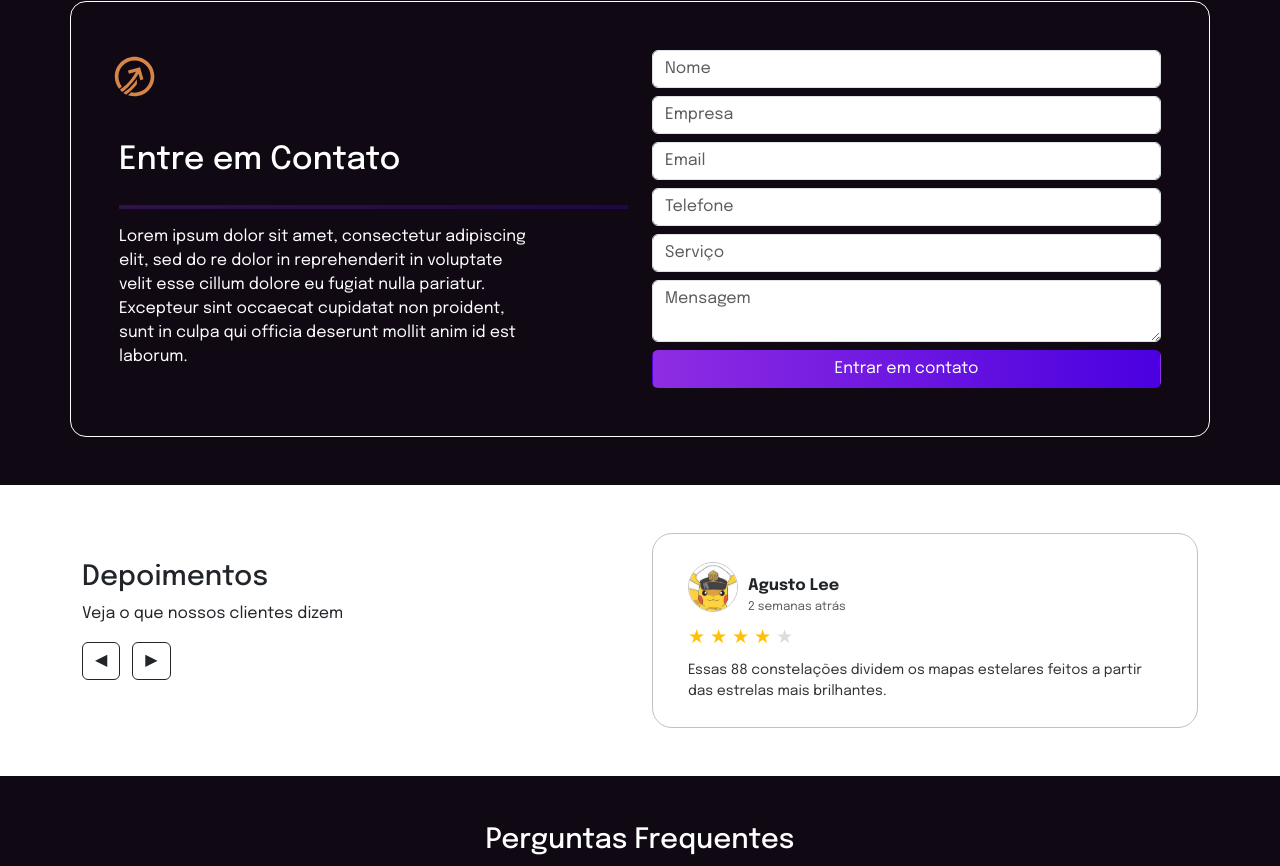
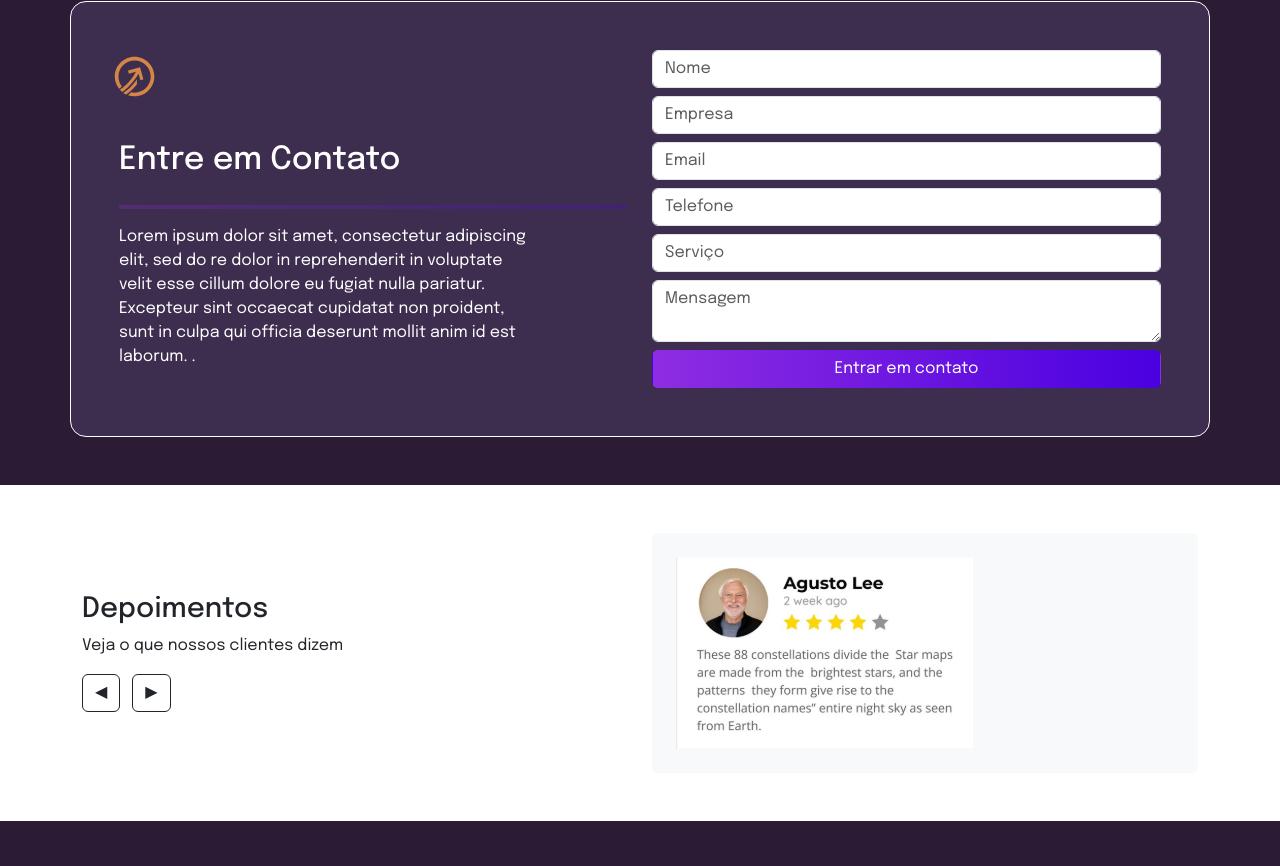
Before and after one commit to Fernanmarc/elevora, a plain HTML site: page index.html in a window 1280 px wide. Shown: the part 1726-2592 px from the top of the page. Drawn offline with nearby package versions, Linux system fonts and the light colour scheme.

Commit message:
Add files via upload

```diff
--- a/index.html
+++ b/index.html
@@ -39,7 +39,7 @@
     }
 
     .hero {
-        background: #fffae7;
+        background: #3c2352;
         padding: 5px 0px 0px 0px;
     }
 
@@ -119,10 +119,10 @@
   }
 
     .bg-dark-purple {
-      background-color: #100914;
+      background-color: #2c1b35;
     }
     .bg-form {
-      background-color: #100914;
+      background-color: #3d2d4f;
       border: 1px solid #fff;
     }
     .gradient-line {
@@ -136,111 +136,6 @@
       object-fit: cover;
       border-radius: 12px;
     }
-
-
-    .profile {
-      display: flex;
-      align-items: center;
-      margin-bottom: 10px;
-    }
-
-    .profile img {
-      width: 50px;
-      height: 50px;
-      border: 1px solid #c7c7c7;
-      border-radius: 50%;
-      margin-right: 14px;
-    }
-
-    .name {
-      font-weight: bold;
-      font-size: 16px;
-    }
-
-    .time {
-      font-size: 12px;
-      color: gray;
-    }
-
-    .stars .inactive {
-      color: #ccc;
-    }
-
-    .review-text {
-      font-size: 14px;
-      color: #333;
-    }
-
-     .review-card {
-        padding: 25px 35px;
-        width: 100%;
-        background-color: #fff;
-        border: solid 1px #c1c1c1;
-        border-radius: 20px;
-        transition: transform 0.5s ease, opacity 0.3s ease;
-      }
-
-  .slide-left {
-    transform: translateX(-100%);
-    opacity: 0;
-  }
-
-  .slide-right {
-    transform: translateX(100%);
-    opacity: 0;
-  }
-
-  .slide-in-left {
-    transform: translateX(-100%);
-    opacity: 0;
-    animation: slideInLeft 0.5s forwards;
-  }
-
-  .slide-in-right {
-    transform: translateX(100%);
-    opacity: 0;
-    animation: slideInRight 0.5s forwards;
-  }
-
-  @keyframes slideInLeft {
-    to {
-      transform: translateX(0%);
-      opacity: 1;
-    }
-  }
-
-  @keyframes slideInRight {
-    to {
-      transform: translateX(0%);
-      opacity: 1;
-    }
-  }
-
-  .stars {
-    font-size: 1.2rem;
-    color: #ffc107;
-  }
-
-  .stars .inactive {
-    color: #ddd;
-  }
-
-  @media (max-width: 768px) {
-  .mobile {
-    display: flex;
-    flex-direction: column;
-    align-items: center;
-  }
-
-  .mob-text{
-    text-align: center;
-        margin-top: 20px;
-        display: flex;
-        justify-content: center;
-        align-items: center;
-  }
-}
-
   </style>
 </head>
 <body>
@@ -274,10 +169,10 @@
   <!-- Hero Section -->
   <section class="hero text-white d-flex align-items-center">
     <div class="container">
-      <div class="row justify-content-center justify-content-md-start">
-        <div class="col-md-6 title-principal mob-text">
-          <h1 style="color: #0f0f0f; margin-bottom: 15px;">Somos referência em diversidade e exclusive<br><span class="highlight">Somos referência.</span></h1>
-          <p style="color: #0f0f0f;">Somos referência em diversidade, exclusividade de produtos,<br> imparcialidade, transparência.</p>
+      <div class="row">
+        <div class="col-md-6 title-principal">
+          <h1>Somos referência em diversidade e exclusive<br><span class="highlight">Somos referência.</span></h1>
+          <p>Somos referência em diversidade, exclusividade de produtos, imparcialidade, transparência.</p>
           <a href="#" class="btn btn-gradient mt-3">Saiba Mais</a>
         </div>
         <div class="col-md-6 text-center">
@@ -356,7 +251,8 @@
           <img src="./img/icone.svg" alt="" class="icone">
           <h2>Entre em Contato</h2>
           <hr class="gradient-line" />
-          <p style="width: 80%;">Lorem ipsum dolor sit amet, consectetur adipiscing elit, sed do re dolor in reprehenderit in voluptate velit esse cillum dolore eu fugiat nulla pariatur. Excepteur sint occaecat cupidatat non proident, sunt in culpa qui officia deserunt mollit anim id est laborum.</p>
+          <p style="width: 80%;">Lorem ipsum dolor sit amet, consectetur adipiscing elit, sed do re dolor in reprehenderit in voluptate velit esse cillum dolore eu fugiat nulla pariatur. Excepteur sint occaecat cupidatat non proident, sunt in culpa qui officia deserunt mollit anim id est laborum.
+.</p>
         </div>
         <div class="col-md-6">
           <form id="contactForm">
@@ -374,22 +270,17 @@
   </section>
 
   <!-- Depoimentos -->
-
   <section class="depoimentos py-5">
     <div class="container">
       <div class="row align-items-center">
-      <div class="col-md-6 mobile">
+        <div class="col-md-6">
           <h3>Depoimentos</h3>
           <p>Veja o que nossos clientes dizem</p>
-        <div style="margin-bottom: 20px;">
           <button id="prev" class="btn btn-outline-dark me-2">◀</button>
           <button id="next" class="btn btn-outline-dark">▶</button>
         </div>
-      </div>
-      <div class="col-md-6 overflow-hidden">
-        <div id="depoimento-wrapper" class="position-relative" style="height: 100%;">
-          <div id="depoimento-card" class="review-card transition"></div>
-        </div>
+        <div class="col-md-6">
+          <div id="depoimento-card" class="p-4 bg-light rounded"><img src="./img/card.png" alt=""></div>
         </div>
       </div>
     </div>
@@ -457,99 +348,39 @@
     © Todos os direitos reservados
   </footer>
 
- <!-- Scripts do Splide -->
+  <script src="https://cdn.jsdelivr.net/npm/bootstrap@5.3.0/dist/js/bootstrap.bundle.min.js"></script>
   <script src="https://cdn.jsdelivr.net/npm/@splidejs/splide@4.1.3/dist/js/splide.min.js"></script>
-
   <script>
     document.addEventListener('DOMContentLoaded', function () {
-    // Inicializa o Splide para os serviços
-    const splideServicos = document.getElementById('splide-servicos');
-    if (splideServicos) {
-      new Splide(splideServicos, {
+      new Splide('#splide-servicos', {
         perPage: 3,
         type: 'loop',
         breakpoints: {
           768: { perPage: 1 }
         }
       }).mount();
-    }
 
-    // Inicializa o carrossel de depoimentos
       const depoimentos = [
-      {
-        nome: "Agusto Lee",
-        tempo: "2 semanas atrás",
-        texto: "Essas 88 constelações dividem os mapas estelares feitos a partir das estrelas mais brilhantes.",
-        estrelas: 4,
-        imagem: "./img/foto.png"
-      },
-      {
-        nome: "Carla Mendes",
-        tempo: "1 semana atrás",
-        texto: "Serviço excelente! Me surpreendi com a qualidade e o atendimento.",
-        estrelas: 5,
-        imagem: "./img/foto2.png"
-      },
-      {
-        nome: "Rafael Souza",
-        tempo: "3 dias atrás",
-        texto: "Tive uma boa experiência. Voltaria a comprar com certeza.",
-        estrelas: 4,
-        imagem: "./img/foto3.png"
-      }
+        "Depoimento 1...",
+        "Depoimento 2...",
+        "Depoimento 3..."
       ];
-
       let current = 0;
       const card = document.getElementById('depoimento-card');
+      document.getElementById('prev').onclick = () => {
+        current = (current - 1 + depoimentos.length) % depoimentos.length;
+        card.textContent = depoimentos[current];
+      };
+      document.getElementById('next').onclick = () => {
+        current = (current + 1) % depoimentos.length;
+        card.textContent = depoimentos[current];
+      };
 
-    function renderDepoimento(index) {
-      const dep = depoimentos[index];
-      const estrelasAtivas = "★ ".repeat(dep.estrelas);
-      const estrelasInativas = "★ ".repeat(5 - dep.estrelas);
-
-      card.innerHTML = `
-        <div class="profile d-flex align-items-center mb-2">
-          <img src="${dep.imagem}" alt="Foto do usuário" style="width: 50px; height: 50px; object-fit: cover; border-radius: 50%; margin-right: 10px;">
-          <div>
-            <div class="name fw-bold">${dep.nome}</div>
-            <div class="time text-muted">${dep.tempo}</div>
-          </div>
-        </div>
-        <div class="stars mb-2">
-          ${estrelasAtivas}<span class="inactive">${estrelasInativas}</span>
-        </div>
-        <div class="review-text">
-          ${dep.texto}
-        </div>
-      `;
-    }
-
-    function animateChange(direction) {
-      card.classList.remove('slide-in-left', 'slide-in-right');
-      card.classList.add(direction === 'next' ? 'slide-left' : 'slide-right');
-
-      setTimeout(() => {
-        current = (direction === 'next')
-          ? (current + 1) % depoimentos.length
-          : (current - 1 + depoimentos.length) % depoimentos.length;
-
-        renderDepoimento(current);
-
-        card.classList.remove('slide-left', 'slide-right');
-        card.classList.add(direction === 'next' ? 'slide-in-right' : 'slide-in-left');
-      }, 300);
-    }
-
-    document.getElementById('next').addEventListener('click', () => animateChange('next'));
-    document.getElementById('prev').addEventListener('click', () => animateChange('prev'));
-
-    renderDepoimento(current);
-
-    // Formulário
       document.getElementById("contactForm").addEventListener("submit", function(e) {
         e.preventDefault();
         const data = new FormData(this);
         const text = `Nome: ${data.get("nome")}, Empresa: ${data.get("empresa")}, Email: ${data.get("email")}, Telefone: ${data.get("telefone")}, Serviço: ${data.get("servico")}, Mensagem: ${data.get("mensagem")}`;
+
         const phone = "SEUNUMERO";
         window.open(`https://api.whatsapp.com/send?phone=${phone}&text=${encodeURIComponent(text)}`, "_blank");
 
@@ -564,6 +395,5 @@
       });
     });
   </script>
-
 </body>
 </html>
```
Lines whose indentation alone changed are shown as unchanged.
